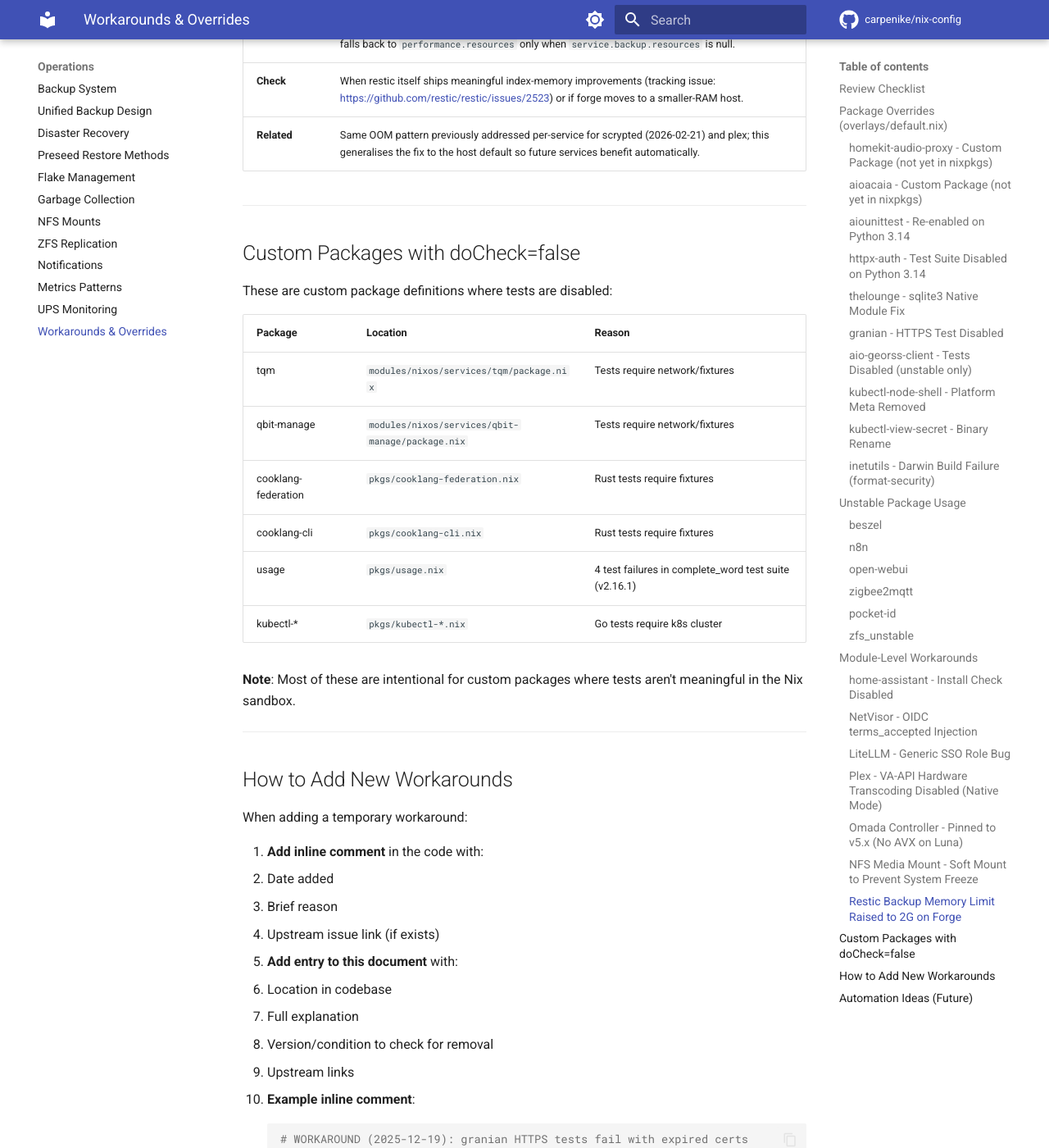
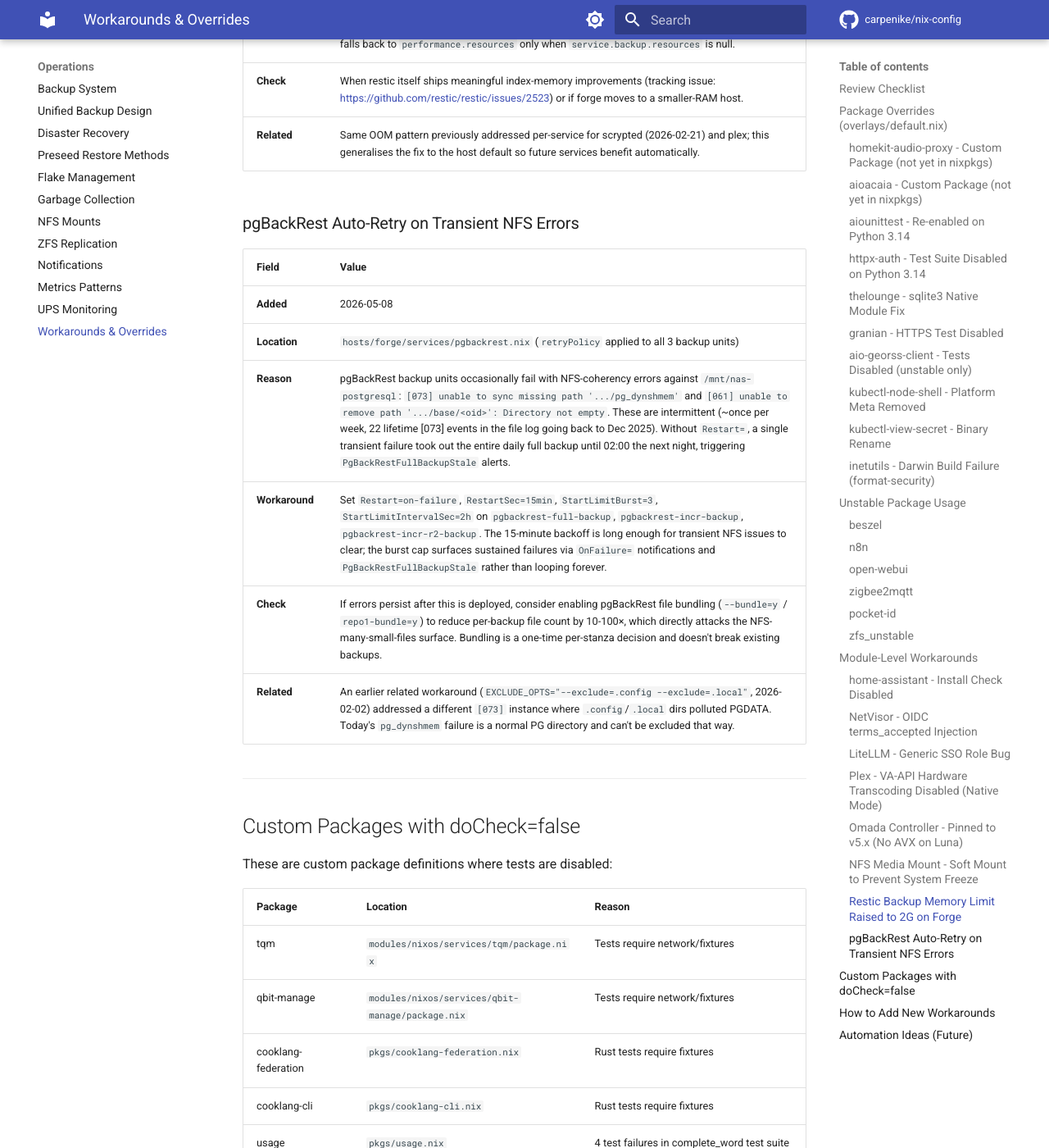
Before and after one commit to carpenike/nix-config, an MkDocs documentation site: the page built from docs/workarounds.md, in a window 1280 px wide and 1400 px high, scrolled down 10769 px. Shown: the whole window at 82% size. Built offline with MkDocs 1.6.1 and Material for MkDocs 9.7.7, drawn with Linux system fonts in a browser that asks for light colours; comment, search, counter and statistics services are not loaded.

Commit message:
fix(forge/pgbackrest): auto-retry transient NFS coherency errors (#442)
PgBackRestFullBackupStale alert fired today after the 02:00 full backup
hit:

  ERROR: [073]: unable to sync missing path
                '/mnt/nas-postgresql/pgbackrest/backup/main/
                 20260508-020006F/pg_data/pg_dynshmem'

Investigation against pgBackRest's own log file (/var/log/pgbackrest/
main-backup.log, 11.5 GB going back to Dec 2025) showed:

  - 22 lifetime [073] occurrences (~once per week)
  - 10+ [061] "Directory not empty" errors during cleanup of
    pg_data/base/<oid> dirs, same intermittent NFS coherency class
  - The May 7 full backup on the same NFS path completed twice
    successfully (12.6 min and 200 sec) - this is genuinely transient
  - Hourly incrementals (~80-95 sec each) continue working between
    full-backup failures

Root cause: the backup unit script runs repo1 (NFS) before repo2 (R2)
sequentially, and the systemd unit had no Restart= directive. So a
single transient NFS hiccup wiped out both repos for the entire 24-hour
window until the next 02:00 timer.

Fix: add a bounded auto-retry policy to the three pgbackrest backup
units (full, incr, incr-r2):

  Restart=on-failure
  RestartSec=15min          # transient NFS issues clear quickly
  StartLimitBurst=3         # max 3 attempts per window
  StartLimitIntervalSec=2h  # cap the burst before alerting

If the issue is truly transient, attempt 2 or 3 succeeds within the
backup window. If the issue is sustained, OnFailure= notifications and
PgBackRestFullBackupStale alert fire as designed.

Today's stale state was cleared by manually running
pgbackrest-full-backup once (NFS: 199 sec, R2: 747 sec, both succeeded).

Follow-up: if errors persist after this lands, enable pgBackRest file
bundling (--bundle=y) per the note in docs/workarounds.md.

Verified locally:
  nix fmt --check .          → clean
  nix flake check --no-build → all 8 hosts evaluate
  nix eval ...serviceConfig  → Restart=on-failure, RestartSec=15min
                                applied to all 3 backup units
  nix eval ...unitConfig     → StartLimitBurst=3, IntervalSec=2h applied

```diff
--- a/docs/workarounds.md
+++ b/docs/workarounds.md
@@ -271,6 +271,17 @@
 | **Check** | When restic itself ships meaningful index-memory improvements (tracking issue: <https://github.com/restic/restic/issues/2523>) or if forge moves to a smaller-RAM host. |
 | **Related** | Same OOM pattern previously addressed per-service for scrypted (2026-02-21) and plex; this generalises the fix to the host default so future services benefit automatically. |
 
+### pgBackRest Auto-Retry on Transient NFS Errors
+
+| Field | Value |
+|-------|-------|
+| **Added** | 2026-05-08 |
+| **Location** | `hosts/forge/services/pgbackrest.nix` (`retryPolicy` applied to all 3 backup units) |
+| **Reason** | pgBackRest backup units occasionally fail with NFS-coherency errors against `/mnt/nas-postgresql`: `[073] unable to sync missing path '.../pg_dynshmem'` and `[061] unable to remove path '.../base/<oid>': Directory not empty`. These are intermittent (~once per week, 22 lifetime [073] events in the file log going back to Dec 2025). Without `Restart=`, a single transient failure took out the entire daily full backup until 02:00 the next night, triggering `PgBackRestFullBackupStale` alerts. |
+| **Workaround** | Set `Restart=on-failure`, `RestartSec=15min`, `StartLimitBurst=3`, `StartLimitIntervalSec=2h` on `pgbackrest-full-backup`, `pgbackrest-incr-backup`, `pgbackrest-incr-r2-backup`. The 15-minute backoff is long enough for transient NFS issues to clear; the burst cap surfaces sustained failures via `OnFailure=` notifications and `PgBackRestFullBackupStale` rather than looping forever. |
+| **Check** | If errors persist after this is deployed, consider enabling pgBackRest file bundling (`--bundle=y` / `repo1-bundle=y`) to reduce per-backup file count by 10-100×, which directly attacks the NFS-many-small-files surface. Bundling is a one-time per-stanza decision and doesn't break existing backups. |
+| **Related** | An earlier related workaround (`EXCLUDE_OPTS="--exclude=.config --exclude=.local"`, 2026-02-02) addressed a different `[073]` instance where `.config`/`.local` dirs polluted PGDATA. Today's `pg_dynshmem` failure is a normal PG directory and can't be excluded that way. |
+
 ---
 
 ## Custom Packages with doCheck=false
```
Also changed, not shown: 1 other file.
